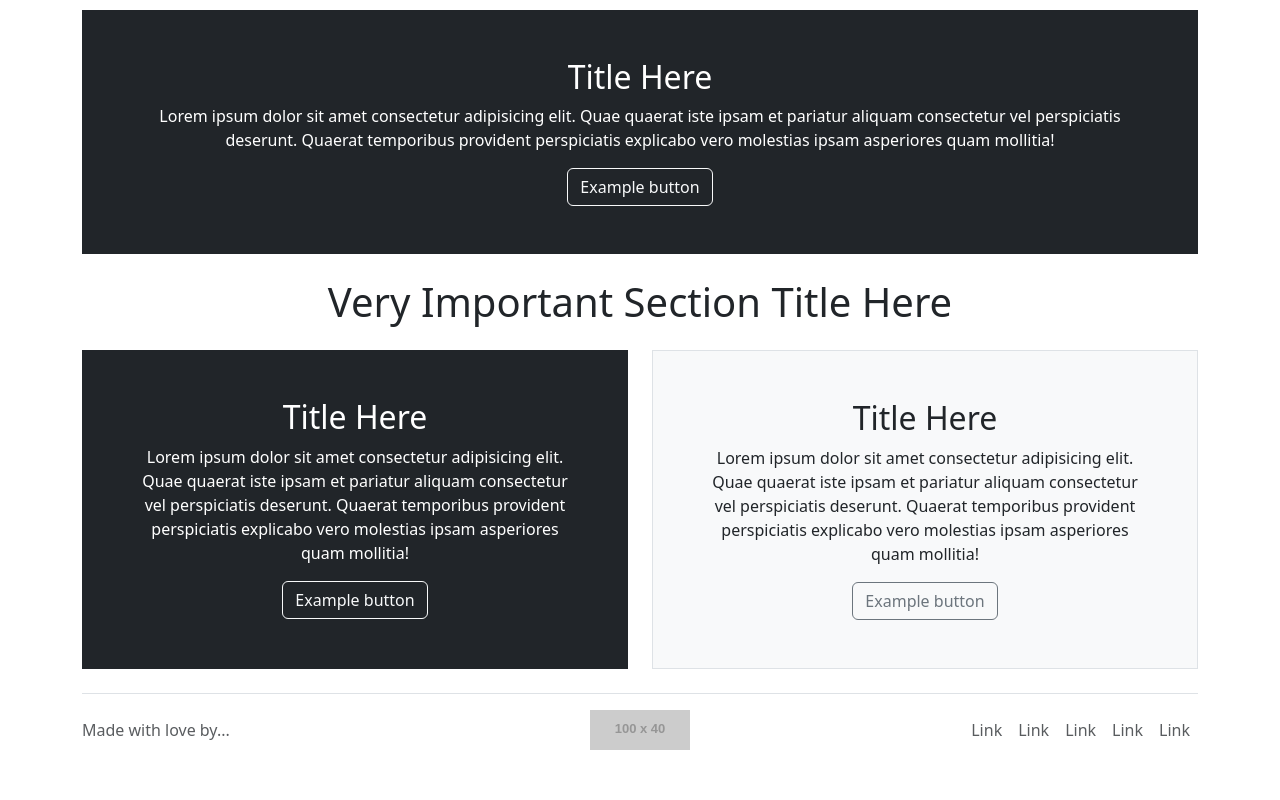
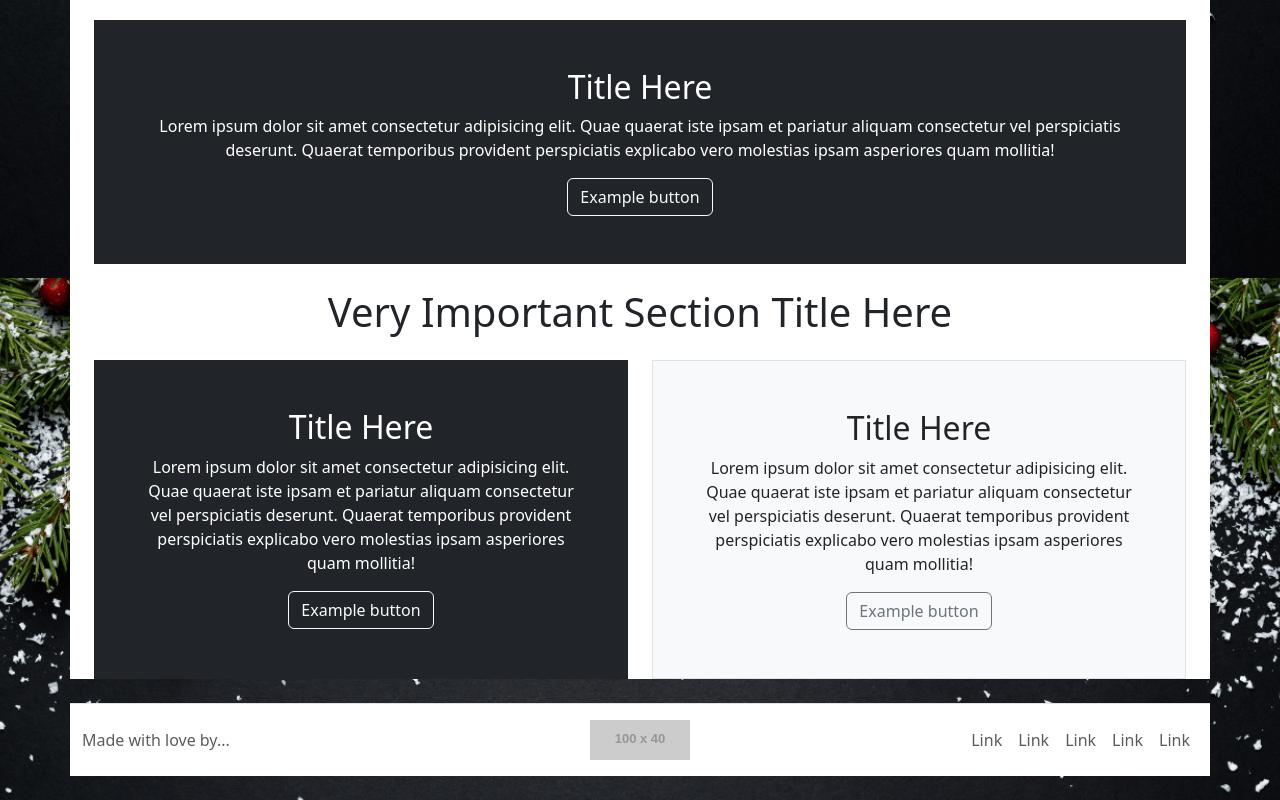
Before and after one commit to xttrust/HolyRecipes, a plain HTML site: page index.html in a window 1280 px wide. Shown: the part 1322-2122 px from the top of the page. Drawn offline with Linux system fonts and the light colour scheme; placeholder pictures from the web are drawn by us; a web font is replaced by a local one.

Commit message:
style: Added bg image to body also bg color to main and footer

```diff
--- a/assets/css/style.css
+++ b/assets/css/style.css
@@ -34,3 +34,18 @@
   --clr-brown: #43291F;
   /* ===== Custom Colors ===== */
 }
+
+body {
+  margin: 0;
+  padding: 0;
+  background: url('../images/landing_page_bg_img.png') no-repeat center center fixed;
+  background-size: cover;
+}
+
+main {
+  background-color: var(--bs-white);
+}
+
+footer {
+  background-color: var(--bs-white);
+}
--- a/index.html
+++ b/index.html
@@ -84,7 +84,7 @@
     <!-- ===== /Header ===== -->
 
     <!-- ===== Main ===== -->
-    <main>
+    <main class="container my-4">
 
 
         <!-- ===== Carousel ===== -->
@@ -284,8 +284,7 @@
     <!-- ===== /Main ===== -->
 
     <!-- ===== Footer ===== -->
-    <div class="container">
-        <footer class="d-flex flex-wrap justify-content-between align-items-center py-3 my-4 border-top">
+    <footer class="d-flex flex-wrap justify-content-between align-items-center py-3 my-4 border-top container">
         <p class="col-md-4 mb-0 text-body-secondary">Made with love by...</p>
 
         <a href="/"
@@ -301,7 +300,6 @@
             <li class="nav-item"><a href="#" class="nav-link px-2 text-body-secondary">Link</a></li>
         </ul>
     </footer>
-    </div>
     <!-- ===== /Footer ===== -->
 
 </body>
```
Lines whose indentation alone changed are shown as unchanged.
